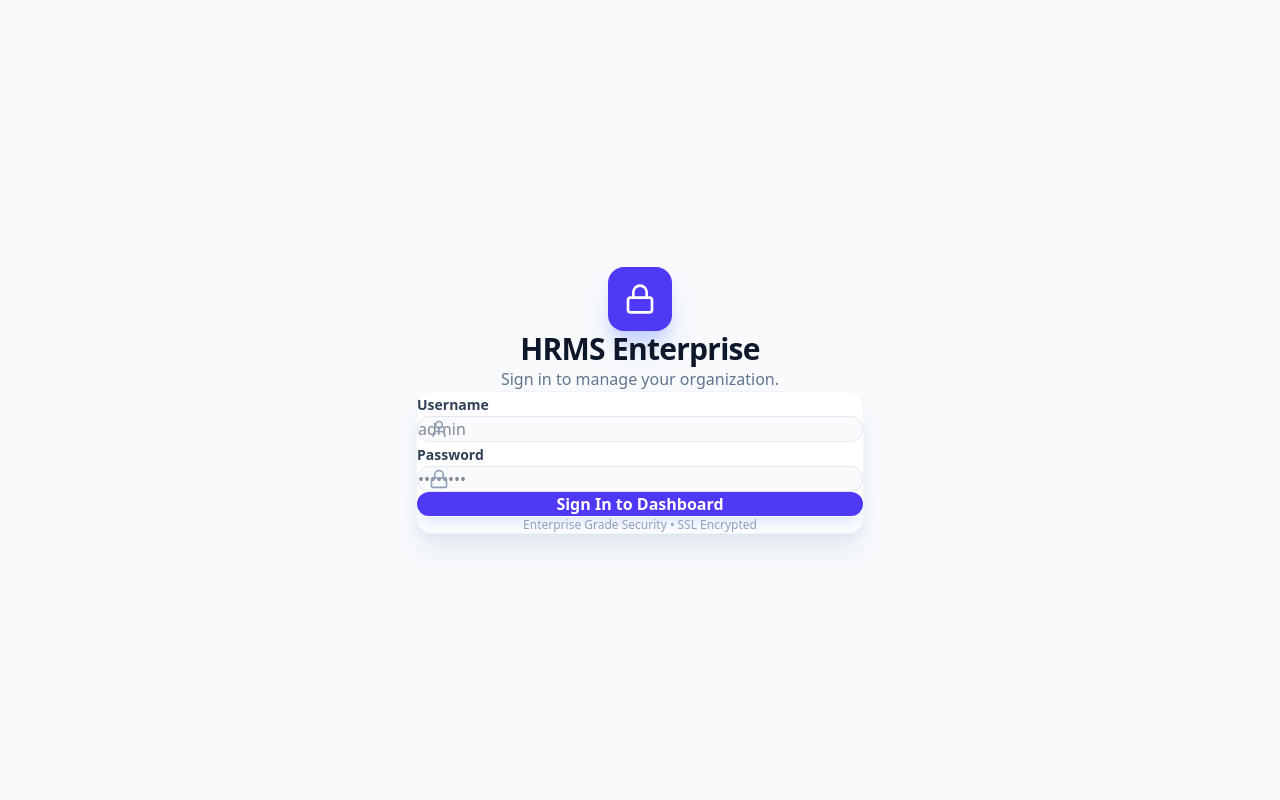
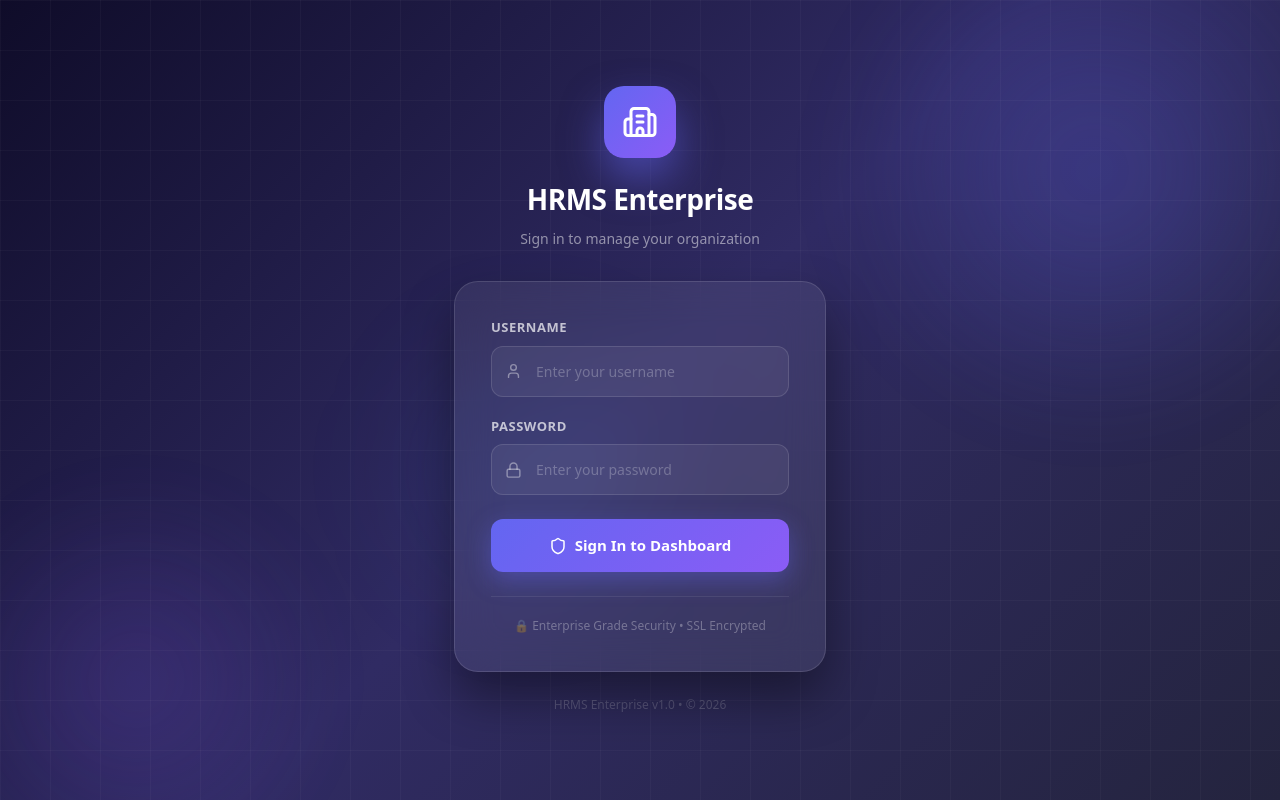
Before and after one commit to adarshr-04/hrms-repo, a Next.js app in the folder frontend/: page /login in a window 1280 px wide. Built offline with nearby package versions, Linux system fonts and the light colour scheme; no server answers.

Commit message:
Fix: Premium dark login page UI redesign

```diff
--- a/frontend/src/app/login/page.tsx
+++ b/frontend/src/app/login/page.tsx
@@ -2,7 +2,7 @@
 
 import React, { useState } from 'react';
 import { useAuth } from '@/context/AuthContext';
-import { Lock, User, Loader2, AlertCircle } from 'lucide-react';
+import { Lock, User, Loader2, AlertCircle, Shield, Building2 } from 'lucide-react';
 import { motion } from 'framer-motion';
 
 export default function LoginPage() {
@@ -16,7 +16,6 @@ export default function LoginPage() {
     e.preventDefault();
     setLoading(true);
     setError('');
-
     try {
       await login({ username, password });
     } catch (err: any) {
@@ -27,75 +26,202 @@ export default function LoginPage() {
   };
 
   return (
-    <div className="min-h-screen bg-slate-50 flex items-center justify-center p-6">
+    <div className="min-h-screen flex items-center justify-center relative overflow-hidden" style={{
+      background: 'linear-gradient(135deg, #0f0c29 0%, #302b63 50%, #24243e 100%)'
+    }}>
+      {/* Animated background orbs */}
+      <div style={{
+        position: 'absolute', top: '-10%', right: '-5%',
+        width: '500px', height: '500px', borderRadius: '50%',
+        background: 'radial-gradient(circle, rgba(99,102,241,0.3) 0%, transparent 70%)',
+        filter: 'blur(40px)', animation: 'pulse 4s ease-in-out infinite'
+      }} />
+      <div style={{
+        position: 'absolute', bottom: '-10%', left: '-5%',
+        width: '400px', height: '400px', borderRadius: '50%',
+        background: 'radial-gradient(circle, rgba(139,92,246,0.25) 0%, transparent 70%)',
+        filter: 'blur(40px)', animation: 'pulse 5s ease-in-out infinite 1s'
+      }} />
+      <div style={{
+        position: 'absolute', top: '40%', left: '30%',
+        width: '300px', height: '300px', borderRadius: '50%',
+        background: 'radial-gradient(circle, rgba(59,130,246,0.15) 0%, transparent 70%)',
+        filter: 'blur(60px)'
+      }} />
+
+      {/* Grid overlay */}
+      <div style={{
+        position: 'absolute', inset: 0,
+        backgroundImage: 'linear-gradient(rgba(255,255,255,0.03) 1px, transparent 1px), linear-gradient(90deg, rgba(255,255,255,0.03) 1px, transparent 1px)',
+        backgroundSize: '50px 50px'
+      }} />
+
       <motion.div
-        initial={{ opacity: 0, scale: 0.95 }}
-        animate={{ opacity: 1, scale: 1 }}
-        className="max-w-md w-full"
+        initial={{ opacity: 0, y: 30 }}
+        animate={{ opacity: 1, y: 0 }}
+        transition={{ duration: 0.6, ease: 'easeOut' }}
+        style={{ width: '100%', maxWidth: '420px', padding: '24px', position: 'relative', zIndex: 10 }}
       >
-        <div className="text-center mb-10">
-          <div className="inline-flex items-center justify-center w-16 h-16 bg-indigo-600 rounded-2xl shadow-xl shadow-indigo-200 mb-4">
-            <Lock className="w-8 h-8 text-white" />
-          </div>
-          <h1 className="text-3xl font-bold text-slate-900 tracking-tight">HRMS Enterprise</h1>
-          <p className="text-slate-500 mt-2">Sign in to manage your organization.</p>
+        {/* Logo & Title */}
+        <div style={{ textAlign: 'center', marginBottom: '32px' }}>
+          <motion.div
+            initial={{ scale: 0 }}
+            animate={{ scale: 1 }}
+            transition={{ type: 'spring', stiffness: 200, delay: 0.2 }}
+            style={{
+              display: 'inline-flex', alignItems: 'center', justifyContent: 'center',
+              width: '72px', height: '72px', borderRadius: '20px', marginBottom: '20px',
+              background: 'linear-gradient(135deg, #6366f1 0%, #8b5cf6 100%)',
+              boxShadow: '0 20px 40px rgba(99,102,241,0.5)',
+            }}
+          >
+            <Building2 size={36} color="white" />
+          </motion.div>
+          <h1 style={{
+            fontSize: '28px', fontWeight: '800', color: 'white',
+            letterSpacing: '-0.5px', marginBottom: '8px'
+          }}>HRMS Enterprise</h1>
+          <p style={{ color: 'rgba(255,255,255,0.5)', fontSize: '14px' }}>
+            Sign in to manage your organization
+          </p>
         </div>
 
-        <div className="bg-white p-8 rounded-2xl shadow-xl shadow-slate-200 border border-slate-100">
-          <form onSubmit={handleSubmit} className="space-y-6">
-            {error && (
-              <div className="p-4 bg-red-50 border border-red-100 rounded-xl flex items-center gap-3 text-red-600 text-sm animate-shake">
-                <AlertCircle className="w-5 h-5 flex-shrink-0" />
-                <p className="font-medium">{error}</p>
-              </div>
-            )}
+        {/* Card */}
+        <div style={{
+          background: 'rgba(255,255,255,0.07)',
+          backdropFilter: 'blur(20px)',
+          WebkitBackdropFilter: 'blur(20px)',
+          border: '1px solid rgba(255,255,255,0.12)',
+          borderRadius: '24px',
+          padding: '36px',
+          boxShadow: '0 25px 50px rgba(0,0,0,0.4)'
+        }}>
+          {/* Error */}
+          {error && (
+            <motion.div
+              initial={{ opacity: 0, y: -10 }}
+              animate={{ opacity: 1, y: 0 }}
+              style={{
+                display: 'flex', alignItems: 'center', gap: '10px',
+                background: 'rgba(239,68,68,0.15)', border: '1px solid rgba(239,68,68,0.3)',
+                borderRadius: '12px', padding: '12px 16px', marginBottom: '20px'
+              }}
+            >
+              <AlertCircle size={18} color="#f87171" style={{ flexShrink: 0 }} />
+              <p style={{ color: '#f87171', fontSize: '13px', fontWeight: '500' }}>{error}</p>
+            </motion.div>
+          )}
 
-            <div className="space-y-2">
-              <label className="text-sm font-bold text-slate-700">Username</label>
-              <div className="relative">
-                <User className="absolute left-3 top-1/2 -translate-y-1/2 w-5 h-5 text-slate-400" />
+          <form onSubmit={handleSubmit} style={{ display: 'flex', flexDirection: 'column', gap: '20px' }}>
+            {/* Username */}
+            <div>
+              <label style={{ display: 'block', color: 'rgba(255,255,255,0.7)', fontSize: '13px', fontWeight: '600', marginBottom: '8px', letterSpacing: '0.5px' }}>
+                USERNAME
+              </label>
+              <div style={{ position: 'relative' }}>
+                <User size={17} color="rgba(255,255,255,0.4)" style={{ position: 'absolute', left: '14px', top: '50%', transform: 'translateY(-50%)' }} />
                 <input
                   type="text"
                   required
                   value={username}
                   onChange={(e) => setUsername(e.target.value)}
-                  className="w-full pl-10 pr-4 py-3 bg-slate-50 border border-slate-200 rounded-xl focus:ring-2 focus:ring-indigo-500/20 outline-none transition-all"
-                  placeholder="admin"
+                  placeholder="Enter your username"
+                  style={{
+                    width: '100%', paddingLeft: '44px', paddingRight: '16px',
+                    paddingTop: '14px', paddingBottom: '14px',
+                    background: 'rgba(255,255,255,0.06)',
+                    border: '1px solid rgba(255,255,255,0.12)',
+                    borderRadius: '12px', color: 'white', fontSize: '14px',
+                    outline: 'none', boxSizing: 'border-box',
+                    transition: 'border-color 0.2s'
+                  }}
+                  onFocus={(e) => e.target.style.borderColor = 'rgba(99,102,241,0.7)'}
+                  onBlur={(e) => e.target.style.borderColor = 'rgba(255,255,255,0.12)'}
                 />
               </div>
             </div>
 
-            <div className="space-y-2">
-              <label className="text-sm font-bold text-slate-700">Password</label>
-              <div className="relative">
-                <Lock className="absolute left-3 top-1/2 -translate-y-1/2 w-5 h-5 text-slate-400" />
+            {/* Password */}
+            <div>
+              <label style={{ display: 'block', color: 'rgba(255,255,255,0.7)', fontSize: '13px', fontWeight: '600', marginBottom: '8px', letterSpacing: '0.5px' }}>
+                PASSWORD
+              </label>
+              <div style={{ position: 'relative' }}>
+                <Lock size={17} color="rgba(255,255,255,0.4)" style={{ position: 'absolute', left: '14px', top: '50%', transform: 'translateY(-50%)' }} />
                 <input
                   type="password"
                   required
                   value={password}
                   onChange={(e) => setPassword(e.target.value)}
-                  className="w-full pl-10 pr-4 py-3 bg-slate-50 border border-slate-200 rounded-xl focus:ring-2 focus:ring-indigo-500/20 outline-none transition-all"
-                  placeholder="••••••••"
+                  placeholder="Enter your password"
+                  style={{
+                    width: '100%', paddingLeft: '44px', paddingRight: '16px',
+                    paddingTop: '14px', paddingBottom: '14px',
+                    background: 'rgba(255,255,255,0.06)',
+                    border: '1px solid rgba(255,255,255,0.12)',
+                    borderRadius: '12px', color: 'white', fontSize: '14px',
+                    outline: 'none', boxSizing: 'border-box',
+                    transition: 'border-color 0.2s'
+                  }}
+                  onFocus={(e) => e.target.style.borderColor = 'rgba(99,102,241,0.7)'}
+                  onBlur={(e) => e.target.style.borderColor = 'rgba(255,255,255,0.12)'}
                 />
               </div>
             </div>
 
-            <button
+            {/* Submit Button */}
+            <motion.button
               type="submit"
               disabled={loading}
-              className="w-full py-4 bg-indigo-600 hover:bg-indigo-700 text-white rounded-xl font-bold transition-all shadow-lg shadow-indigo-100 flex items-center justify-center gap-2"
+              whileHover={{ scale: loading ? 1 : 1.02 }}
+              whileTap={{ scale: loading ? 1 : 0.98 }}
+              style={{
+                width: '100%', padding: '15px',
+                background: loading ? 'rgba(99,102,241,0.6)' : 'linear-gradient(135deg, #6366f1 0%, #8b5cf6 100%)',
+                border: 'none', borderRadius: '12px', color: 'white',
+                fontSize: '15px', fontWeight: '700', cursor: loading ? 'not-allowed' : 'pointer',
+                display: 'flex', alignItems: 'center', justifyContent: 'center', gap: '8px',
+                boxShadow: '0 8px 25px rgba(99,102,241,0.4)',
+                transition: 'all 0.2s', marginTop: '4px'
+              }}
             >
-              {loading ? <Loader2 className="w-5 h-5 animate-spin" /> : 'Sign In to Dashboard'}
-            </button>
+              {loading ? (
+                <><Loader2 size={18} style={{ animation: 'spin 1s linear infinite' }} /> Signing In...</>
+              ) : (
+                <><Shield size={18} /> Sign In to Dashboard</>
+              )}
+            </motion.button>
           </form>
 
-          <div className="mt-8 pt-8 border-t border-slate-50 text-center">
-            <p className="text-xs text-slate-400 font-medium">
-              Enterprise Grade Security • SSL Encrypted
+          {/* Footer */}
+          <div style={{
+            marginTop: '24px', paddingTop: '20px',
+            borderTop: '1px solid rgba(255,255,255,0.08)',
+            textAlign: 'center'
+          }}>
+            <p style={{ color: 'rgba(255,255,255,0.3)', fontSize: '12px' }}>
+              🔒 Enterprise Grade Security • SSL Encrypted
             </p>
           </div>
         </div>
+
+        {/* Bottom badge */}
+        <p style={{ textAlign: 'center', color: 'rgba(255,255,255,0.2)', fontSize: '12px', marginTop: '24px' }}>
+          HRMS Enterprise v1.0 • © 2026
+        </p>
       </motion.div>
+
+      <style>{`
+        @keyframes pulse {
+          0%, 100% { transform: scale(1); opacity: 0.7; }
+          50% { transform: scale(1.1); opacity: 1; }
+        }
+        @keyframes spin {
+          from { transform: rotate(0deg); }
+          to { transform: rotate(360deg); }
+        }
+        input::placeholder { color: rgba(255,255,255,0.25); }
+      `}</style>
     </div>
   );
 }
```
